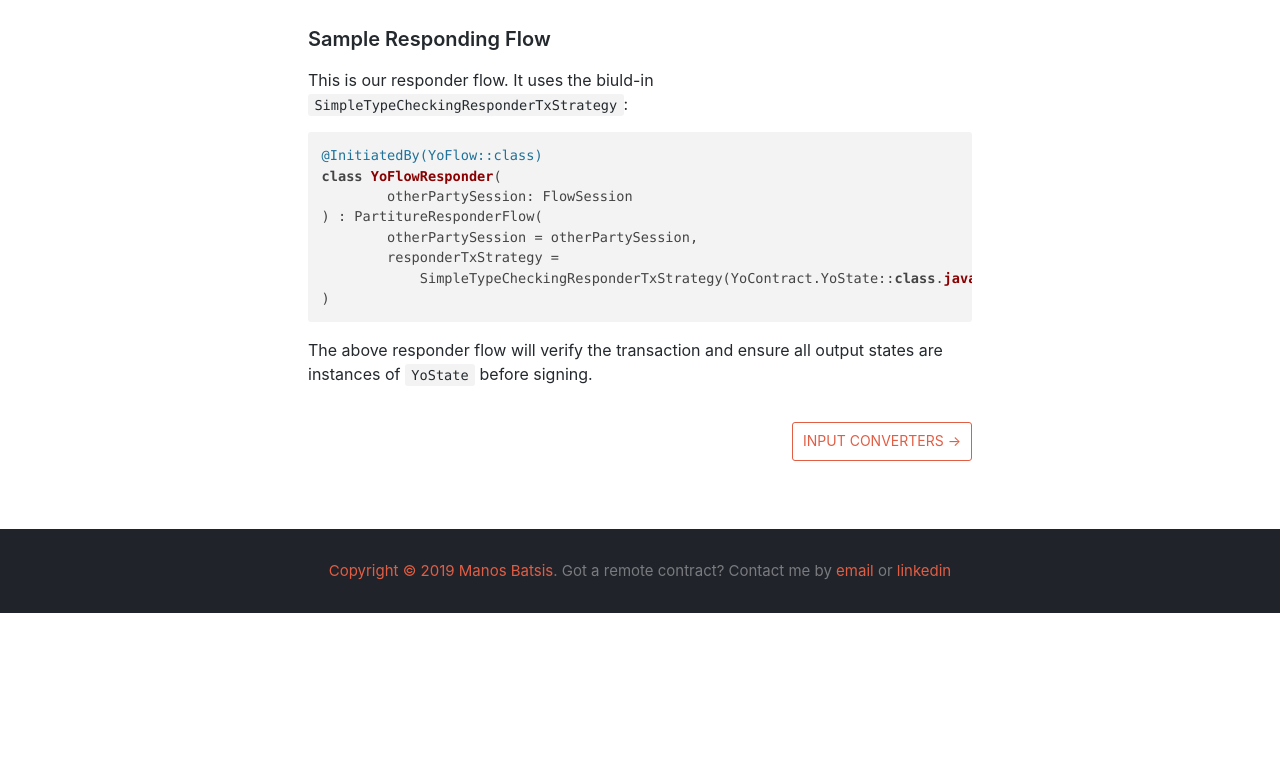
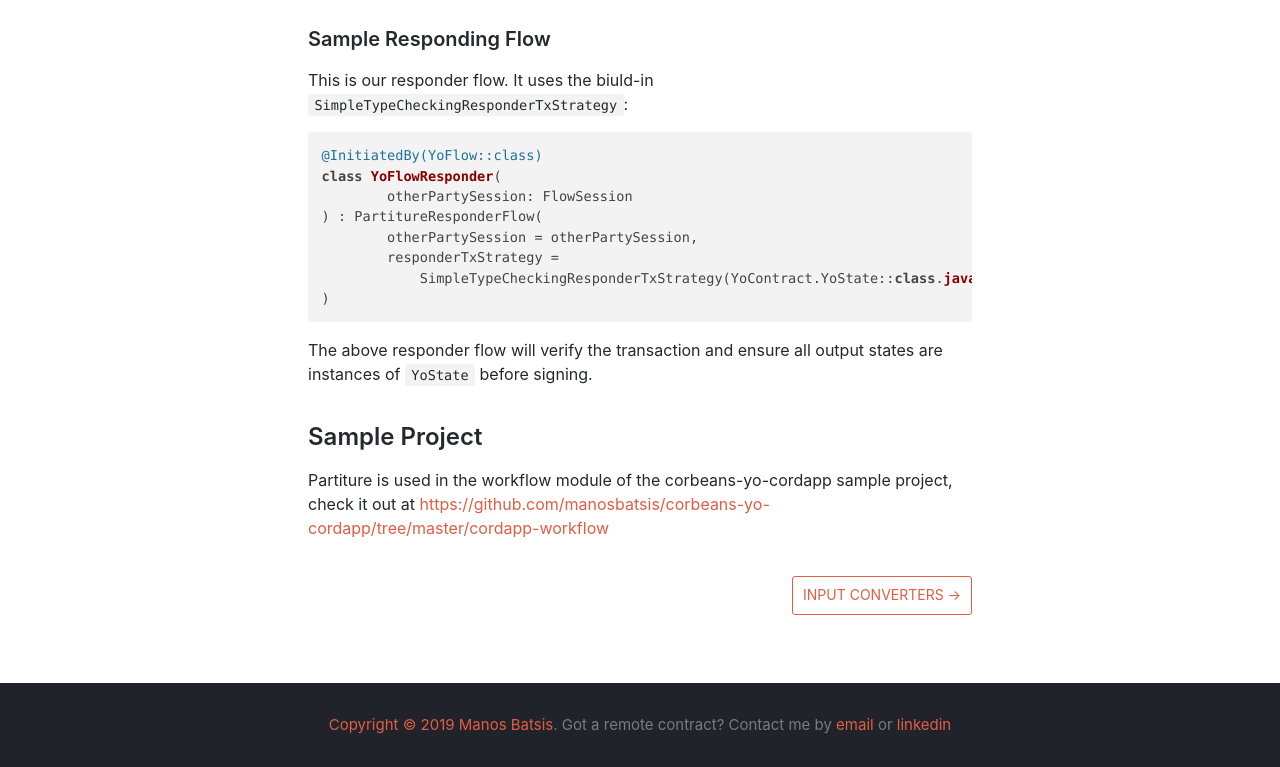
Before and after one commit to manosbatsis/partiture, a plain HTML site: page docs/introduction.html in a window 1280 px wide. Shown: the part 1640-2407 px from the top of the page. Before the commit the page ends 2253 px from the top, so only its background shows below. Drawn offline with nearby package versions, Linux system fonts and the light colour scheme; a script that the page names is missing.

Commit message:
Deploy website
Deploy website version based on 182f61b3cd6ff86e047200e82e4ba91f646ddc8f

```diff
--- a/docs/introduction.html
+++ b/docs/introduction.html
@@ -129,4 +129,7 @@ thus reducing the flow to a declaration-only class that binds everything togethe
 </code></pre>
 <p>The above responder flow will verify the transaction
 and ensure all output states are instances of <code>YoState</code> before signing.</p>
-</span></div></article></div><div class="docs-prevnext"><a class="docs-next button" href="/partiture/docs/inputconverters"><span>Input Converters</span><span class="arrow-next"> →</span></a></div></div></div><nav class="onPageNav"><ul class="toc-headings"><li><a href="#installation">Installation</a></li><li><a href="#example-flows">Example Flows</a><ul class="toc-headings"><li><a href="#sample-initiating-flow">Sample Initiating Flow</a></li><li><a href="#sample-responding-flow">Sample Responding Flow</a></li></ul></li></ul></nav></div><footer class="nav-footer" id="footer"><section class="copyright"><a href="http://manosbatsis.github.io/">Copyright © 2019 Manos Batsis</a>.<span> Got a remote contract? Contact me by<a href="mailto:manosbatsis@gmail.com?subject=Remote Contract"> email</a> or<a href="https://www.linkedin.com/in/manosbatsis"> linkedin</a></span></section></footer></div></body></html>
+<h2><a class="anchor" aria-hidden="true" id="sample-project"></a><a href="#sample-project" aria-hidden="true" class="hash-link"><svg class="hash-link-icon" aria-hidden="true" height="16" version="1.1" viewBox="0 0 16 16" width="16"><path fill-rule="evenodd" d="M4 9h1v1H4c-1.5 0-3-1.69-3-3.5S2.55 3 4 3h4c1.45 0 3 1.69 3 3.5 0 1.41-.91 2.72-2 3.25V8.59c.58-.45 1-1.27 1-2.09C10 5.22 8.98 4 8 4H4c-.98 0-2 1.22-2 2.5S3 9 4 9zm9-3h-1v1h1c1 0 2 1.22 2 2.5S13.98 12 13 12H9c-.98 0-2-1.22-2-2.5 0-.83.42-1.64 1-2.09V6.25c-1.09.53-2 1.84-2 3.25C6 11.31 7.55 13 9 13h4c1.45 0 3-1.69 3-3.5S14.5 6 13 6z"></path></svg></a>Sample Project</h2>
+<p>Partiture is used in the workflow module of the corbeans-yo-cordapp sample project,
+check it out at <a href="https://github.com/manosbatsis/corbeans-yo-cordapp/tree/master/cordapp-workflow">https://github.com/manosbatsis/corbeans-yo-cordapp/tree/master/cordapp-workflow</a></p>
+</span></div></article></div><div class="docs-prevnext"><a class="docs-next button" href="/partiture/docs/inputconverters"><span>Input Converters</span><span class="arrow-next"> →</span></a></div></div></div><nav class="onPageNav"><ul class="toc-headings"><li><a href="#installation">Installation</a></li><li><a href="#example-flows">Example Flows</a><ul class="toc-headings"><li><a href="#sample-initiating-flow">Sample Initiating Flow</a></li><li><a href="#sample-responding-flow">Sample Responding Flow</a></li></ul></li><li><a href="#sample-project">Sample Project</a></li></ul></nav></div><footer class="nav-footer" id="footer"><section class="copyright"><a href="http://manosbatsis.github.io/">Copyright © 2019 Manos Batsis</a>.<span> Got a remote contract? Contact me by<a href="mailto:manosbatsis@gmail.com?subject=Remote Contract"> email</a> or<a href="https://www.linkedin.com/in/manosbatsis"> linkedin</a></span></section></footer></div></body></html>
```
Also changed, not shown: docs/introduction/index.html (+4 -1 lines).
